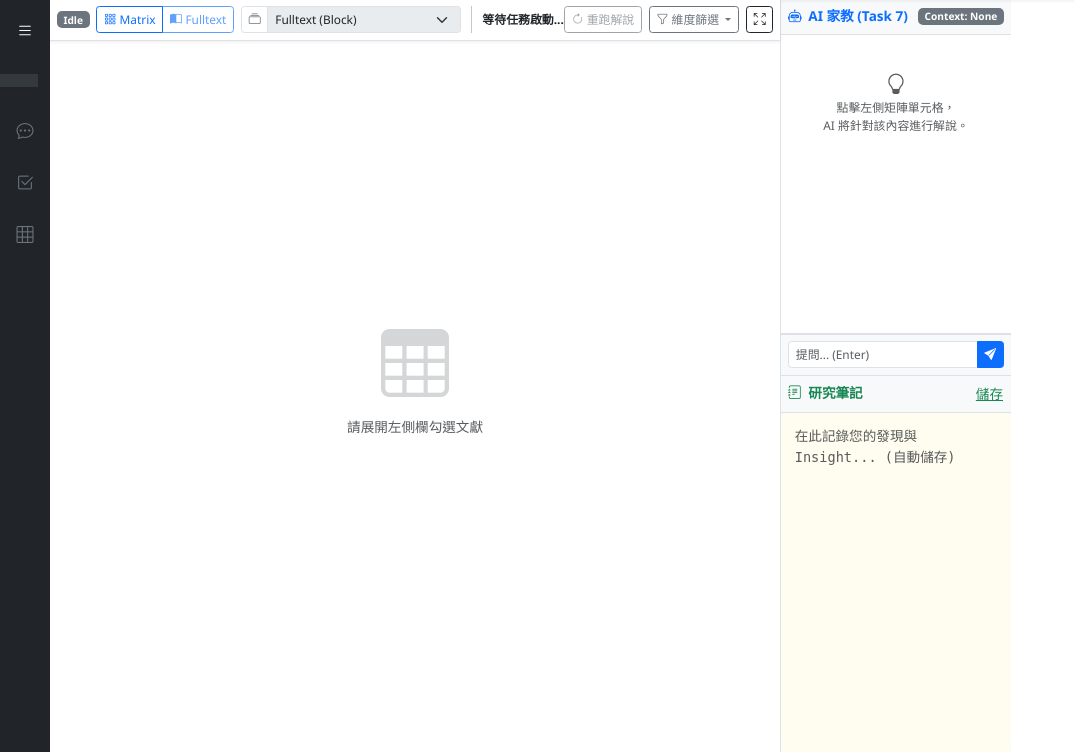
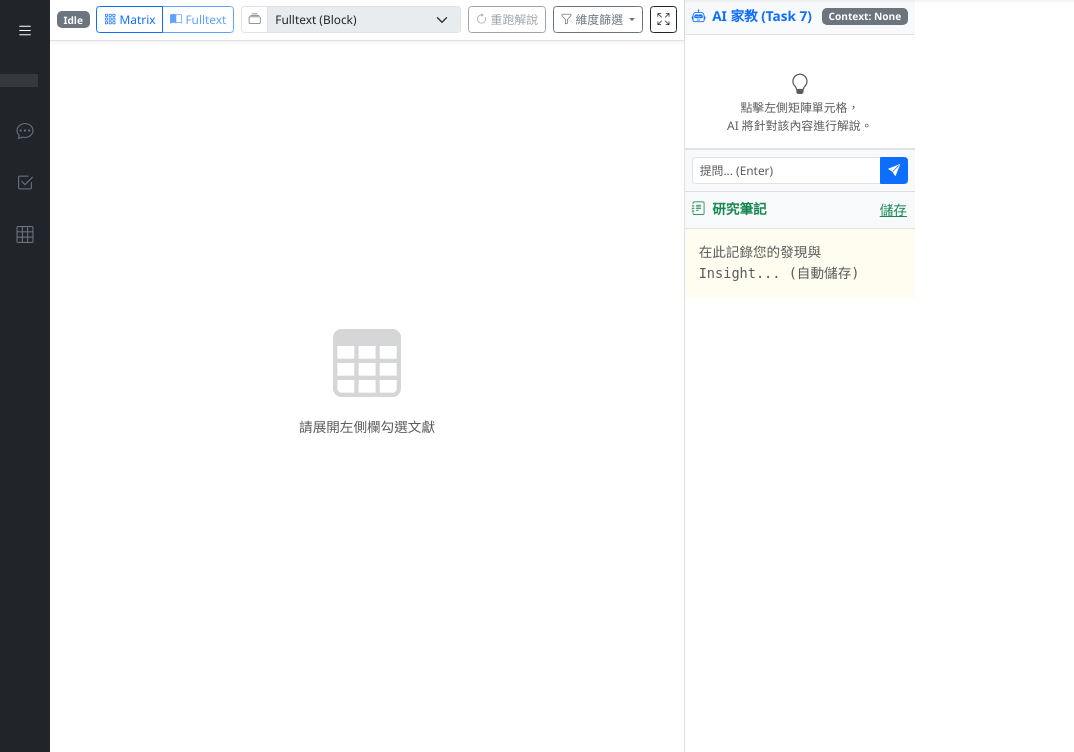
Before and after one commit to SpadesZ/roothinks-1.0.1, a Python web app: template app/templates/study.html in a window 1280 px wide. Shown: the part 48-800 px from the top of the page, without its empty margins (0-1074 px from the left). Run offline with Jinja, Linux system fonts and the light colour scheme; the template is opened without the code that fills it, so the values that code supplies are empty; some libraries are stand-ins or nearby versions.

Commit message:
fix(study): 工具列不再壓到 AI 家教，兩個輔助視窗可拉，Idle 佔位字串移除
四件事一起處理（使用者回報）：

1. Idle 狀態的「等待任務啟動...」是純雜訊 —— matrix-title 預設留空，
   由 #matrix-title:empty 整個隱藏。分隔線從獨立的 .vr 改成這個 span 的
   border-left，才能跟著一起消失，否則會留下一根孤兒直線。

2. 破圖真因：.matrix-toolbar 為了讓「維度篩選」的 dropdown 能溢出而設
   overflow:visible，卻沒有 flex-wrap。pane 一窄，工具列擠不下就直接
   壓到隔壁 aux-pane 上，AI 家教標題被蓋掉、「重跑解說」被壓成直書。
   解法不是改 hidden（那會把 dropdown 剪掉），是讓工具列換行，
   從根本上不產生水平溢出；按鈕另加 white-space:nowrap + flex-shrink:0，
   擋掉逐字斷行。

3. AI 家教／研究筆記原本是寫死的 h-50，Split.js 管不到。改成具名的
   #aux-chat-pane / #aux-notes-pane 並建立 direction:'vertical' 的分割。

4. minSize 從 [400,300] 降到 [25,25]。原值加 gutter 就吃掉 708px，
   視窗一窄就再也拉不動 —— 這也是 2 之所以會發生的前提。

實測（真實 study.css + 從 study.html 原樣複製的 markup，量 bounding box）：
  pane 拉到 300px 時「重跑解說」按鈕
    修正前 32×136（直書破圖）／修正後 92×31，工具列溢出 0px
  pane 拉到極限 25px 時工具列溢出仍為 0px，上下分割也能到 25px
  computed style 確認 flex-wrap:wrap 與 flex-shrink:0 來自 study.css

study.css 的 <link> 補上 ?v=1.1 —— 沒有它瀏覽器會吃舊樣式表，
看起來就像「CSS 改了沒生效」。test_study_css_is_cache_busted 擋這個。

驗證：test/unit 541 passed（原 532 + 新增 9）。

```diff
--- a/app/static/css/study.css
+++ b/app/static/css/study.css
@@ -165,7 +165,57 @@
     position: relative;
     /* Keep above matrix sticky cells, but below Bootstrap modal/backdrop. */
     z-index: 60;
+    /* 維度篩選的 dropdown 要能溢出工具列，所以這裡必須是 visible。
+       代價是：工具列一旦被擠到超過 pane 寬度，內容就會直接壓到隔壁的
+       aux-pane 上（AI 家教標題被蓋掉、「重跑解說」被壓成直書）。
+       解法不是改成 hidden（那樣 dropdown 會被剪掉），而是讓工具列會換行，
+       從根本上不產生水平溢出。 */
     overflow: visible;
+    flex-wrap: wrap;
+    gap: .5rem;
+    row-gap: .5rem;
+}
+
+/* 工具列裡的每一組都不許被壓縮到字元逐字斷行。
+   寧可整組換到第二行，也不要出現「重／跑／解／說」那種直書破圖。 */
+.matrix-toolbar > div {
+    min-width: 0;
+}
+
+.matrix-toolbar .btn,
+.matrix-toolbar .btn-group,
+.matrix-toolbar .badge {
+    white-space: nowrap;
+    flex-shrink: 0;
+}
+
+/* 矩陣標題：沒有內容時整個消失，連同左邊的分隔線。
+   分隔線做成 border-left 而不是獨立的 .vr 元素，才能跟著一起隱藏，
+   否則會留下一根孤兒直線。 */
+#matrix-title:empty {
+    display: none;
+}
+
+#matrix-title:not(:empty) {
+    border-left: 1px solid var(--bs-border-color, #dee2e6);
+    padding-left: .5rem;
+    min-width: 0;
+    overflow: hidden;
+    text-overflow: ellipsis;
+    white-space: nowrap;
+}
+
+/* --- 5b. aux-pane 上下分割 --- */
+/* Split.js 會把高度寫成 inline style，這裡只負責「縮到很小也不破」。
+   原本兩塊是寫死的 h-50 + min-height 200/150px，完全拉不動。 */
+#aux-chat-pane,
+#aux-notes-pane {
+    min-height: 0;
+    overflow: hidden;
+}
+
+#aux-pane .gutter.gutter-vertical {
+    cursor: row-resize;
 }
 
 #matrix-pane .matrix-toolbar .dropdown {
--- a/app/templates/study.html
+++ b/app/templates/study.html
@@ -105,7 +105,9 @@
         }
     </style>
     <link rel="stylesheet" href="{{ url_for('static', filename='css/style.css') }}">
-    <link rel="stylesheet" href="{{ url_for('static', filename='css/study.css') }}">
+    <!-- 改 study.css 一定要一起 bump 這個版號，否則瀏覽器吃舊樣式表，
+         看起來就像「CSS 改了但沒生效」。 -->
+    <link rel="stylesheet" href="{{ url_for('static', filename='css/study.css') }}?v=1.1">
     <link rel="stylesheet" href="https://cdn.jsdelivr.net/npm/katex@0.16.9/dist/katex.min.css" crossorigin="anonymous">
     <script defer src="https://cdn.jsdelivr.net/npm/katex@0.16.9/dist/katex.min.js" crossorigin="anonymous"></script>
     <script defer src="https://cdn.jsdelivr.net/npm/katex@0.16.9/dist/contrib/auto-render.min.js" crossorigin="anonymous"></script>
@@ -238,8 +240,11 @@
                             <option value="table">Tables</option>
                         </select>
                     </div>
-                    <div class="vr mx-1"></div>
-                    <span id="matrix-title" class="fw-bold small text-dark">等待任務啟動...</span>
+                    <!-- 預設留空。空的時候由 CSS (#matrix-title:empty) 整個隱藏，
+                         連分隔線一起消失 —— 分隔線是這個 span 的 border-left，
+                         不是獨立的 .vr，否則會留下一根孤兒直線。
+                         原本預設字串是「等待任務啟動...」，在 Idle 狀態純屬雜訊。 -->
+                    <span id="matrix-title" class="fw-bold small text-dark"></span>
                 </div>
                 <div class="d-flex gap-2">
                     <button id="btn-media-refresh" class="btn btn-sm btn-outline-secondary" onclick="window.studyView.refreshCurrentMediaAnalysis()" title="重跑目前圖表的 LLM 解說" disabled>
@@ -298,7 +303,7 @@
 
         <div id="aux-pane" class="bg-white border-start d-flex flex-column">
 
-            <div class="d-flex flex-column h-50 border-bottom" style="min-height: 200px;">
+            <div id="aux-chat-pane" class="d-flex flex-column border-bottom">
                 <div class="p-2 bg-light border-bottom fw-bold text-primary d-flex justify-content-between align-items-center">
                     <span><i class="bi bi-robot me-2"></i>AI 家教 (Task 7)</span>
                     <span class="badge bg-secondary" id="chat-context-badge" title="Current Context">Context: None</span>
@@ -321,7 +326,7 @@
                 </div>
             </div>
 
-            <div class="d-flex flex-column h-50 bg-light" style="min-height: 150px;">
+            <div id="aux-notes-pane" class="d-flex flex-column bg-light">
                 <div class="p-2 border-bottom fw-bold text-success d-flex justify-content-between">
                     <span><i class="bi bi-journal-text me-2"></i>研究筆記</span>
                     <button class="btn btn-xs btn-link text-success p-0" onclick="window.studyCore.saveNotes()">儲存</button>
@@ -407,9 +412,21 @@
             // 初始化 Split.js
             console.log('[App Init] 初始化 Split.js...');
             if (typeof Split !== 'undefined') {
+                // minSize 原本是 [400, 300]：兩邊加 gutter 就吃掉 708px，
+                // 視窗一窄就再也拉不動，工具列被擠爆後壓到 aux-pane 上。
+                // 放到 25px，讓任一側都能收成一條窄邊，把空間整個讓給另一側。
                 Split(['#matrix-pane', '#aux-pane'], {
                     sizes: [70, 30],
-                    minSize: [400, 300],
+                    minSize: [25, 25],
+                    gutterSize: 8,
+                    snapOffset: 0
+                });
+
+                // AI 家教與研究筆記原本是寫死的 h-50，完全拉不動。
+                Split(['#aux-chat-pane', '#aux-notes-pane'], {
+                    direction: 'vertical',
+                    sizes: [50, 50],
+                    minSize: [25, 25],
                     gutterSize: 8,
                     snapOffset: 0
                 });
```
Also changed, not shown: test/unit/test_study_layout_guard.py (added, +132 -0 lines).
